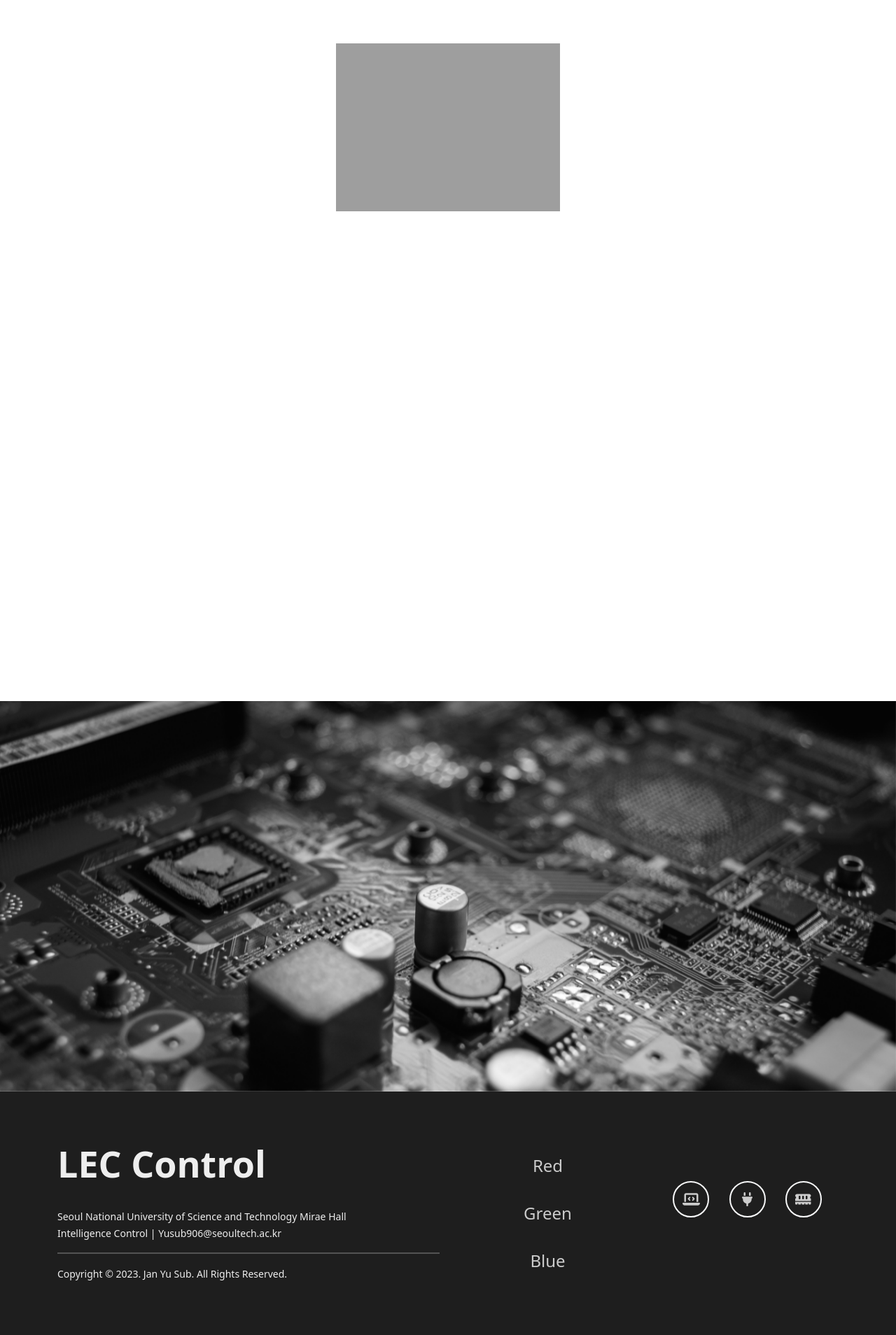
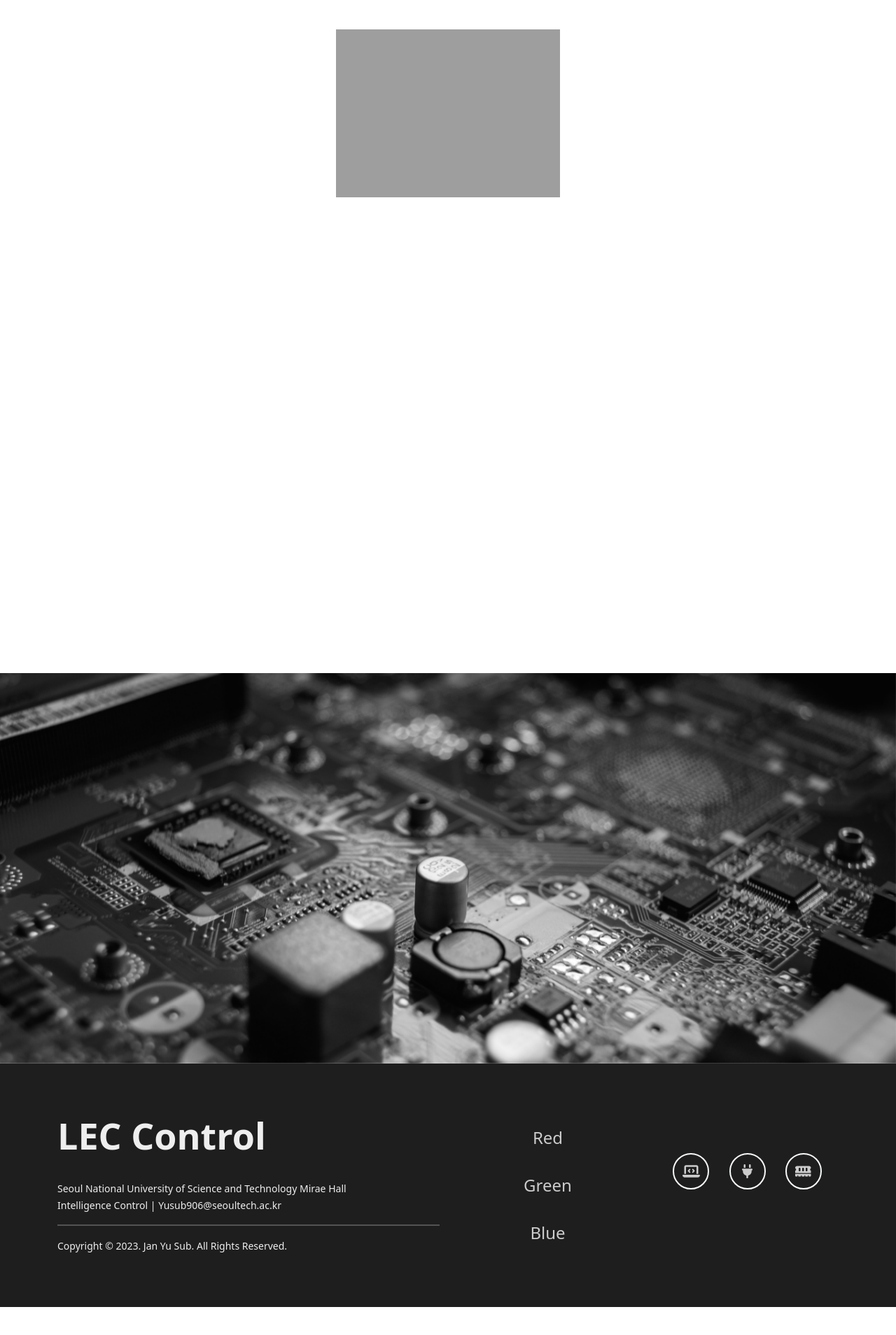
Before and after one commit to su1jun/T__Led-Control, a FastAPI app: template templates/index.html in a window 1280 px wide. Shown: the part 118-2026 px from the top of the page at 70% size. After the commit the page ends 1986 px from the top, so only its background shows below. Run offline with FastAPI, Linux system fonts and the light colour scheme; the template is opened without the code that fills it, so the values that code supplies are empty; some libraries are stand-ins or nearby versions; some web fonts are replaced; grey boxes are pictures that could not be loaded.

Commit message:
2031021_2100

```diff
--- a/static/css/custom.css
+++ b/static/css/custom.css
@@ -212,8 +212,8 @@ html {
 
 /* main section */
 #Masthead {
-  padding-top: calc(6rem + 84px);
-  padding-bottom: calc(6rem + 68px);
+  padding-top: 10rem;
+  padding-bottom: 9rem;
 }
 
 #Masthead .red-color {
@@ -252,8 +252,8 @@ html {
 
 @media (min-width: 992px) {
   .masthead {
-    padding-top: calc(6rem + 84px);
-    padding-bottom: calc(6rem + 68px);
+    padding-top: 10rem;
+    padding-bottom: 9rem;
   }
   .masthead .masthead-heading {
     font-size: 4.5rem;
```
